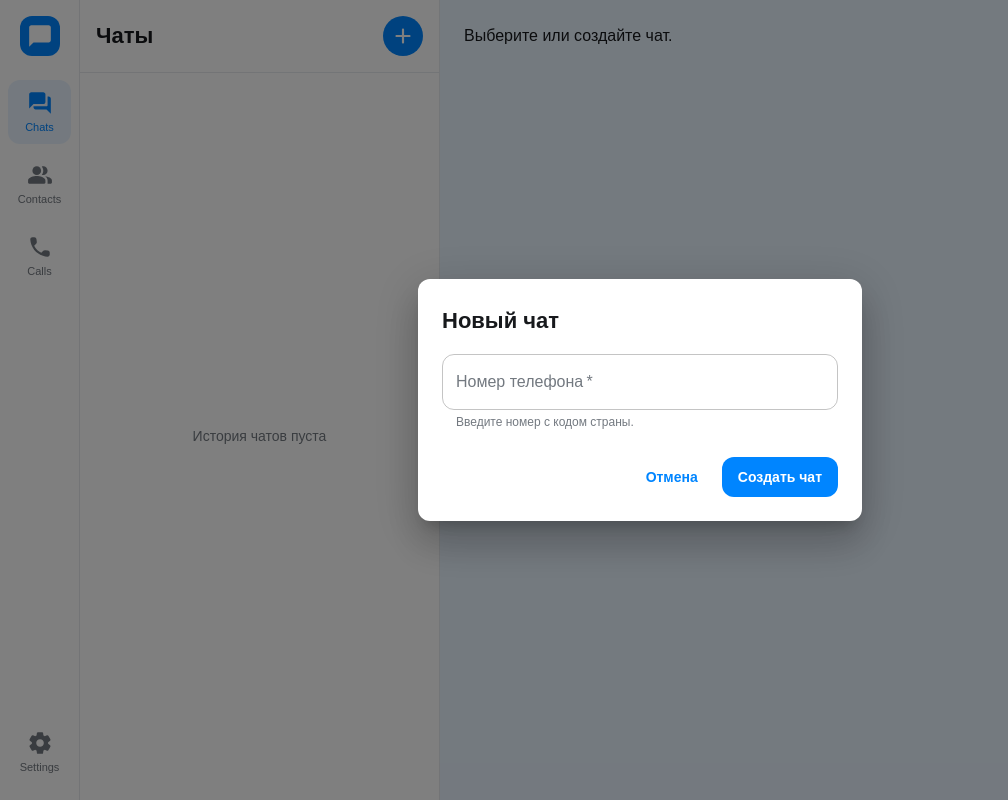
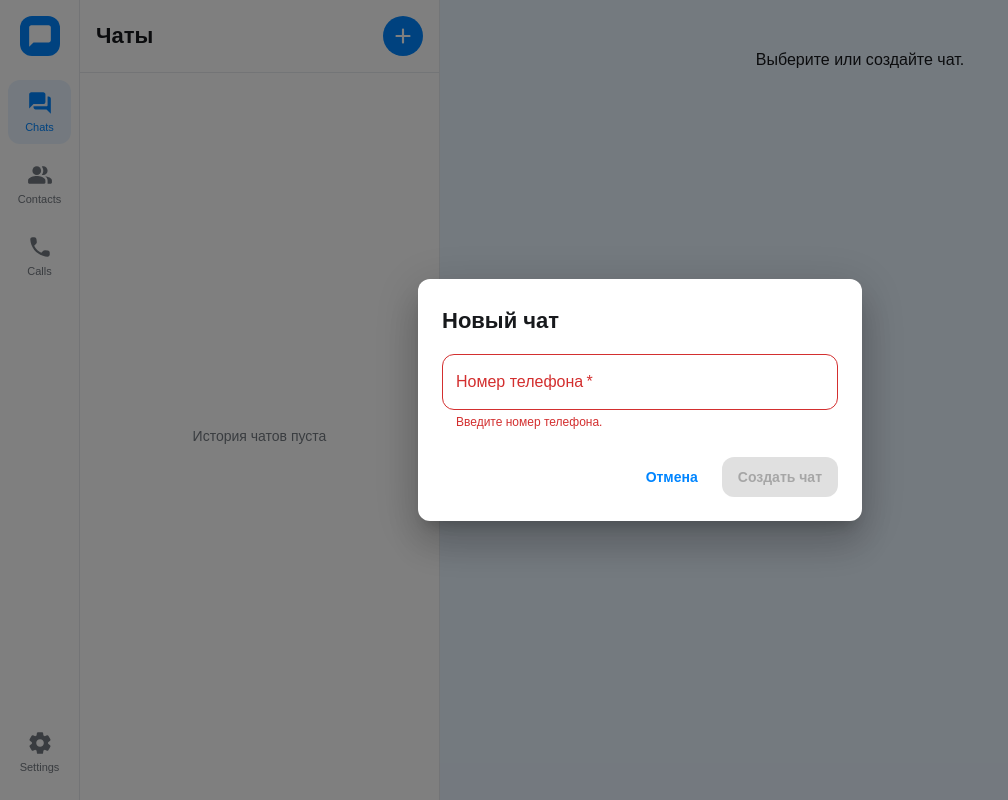
Before and after one commit to Makflay/green-api-chat, a React (Vite) app in the folder client/: page / in a window 1280 px wide. Both pictures are taken after a click on the button "Создать новый чат". Shown: the whole page, without its empty margins (0-1008 px from the left). Built offline with nearby package versions, Linux system fonts and the light colour scheme.

Commit message:
feat: add UI states for empty loading and errors

```diff
--- a/client/src/components/ChatPanel/ChatPanel.styles.ts
+++ b/client/src/components/ChatPanel/ChatPanel.styles.ts
@@ -17,3 +17,15 @@ export const PanelContent = styled(Box)(({ theme }) => ({
   overflowY: "auto",
   padding: theme.spacing(3),
 }));
+
+export const NoChatState = styled(Box)(({ theme }) => ({
+  display: "flex",
+  alignItems: "center",
+  justifyContent: "center",
+  flex: 1,
+  minWidth: 0,
+  minHeight: 0,
+  overflowY: "auto",
+  padding: theme.spacing(3),
+  textAlign: "center",
+}));
--- a/client/src/components/ChatPanel/ChatPanel.tsx
+++ b/client/src/components/ChatPanel/ChatPanel.tsx
@@ -1,6 +1,6 @@
 import { useState } from "react";
 import Typography from "@mui/material/Typography";
-import { PanelRoot, PanelContent } from "./ChatPanel.styles";
+import { PanelRoot, PanelContent, NoChatState } from "./ChatPanel.styles";
 import type { Chat } from "../../types/chat";
 
 import { ChatHeader } from "../ChatHeader/ChatHeader";
@@ -41,9 +41,11 @@ export function ChatPanel({ chat, onSendMessage }: ChatPanelProps) {
           </>
         ) : (
           <PanelContent>
-            <Typography variant="body1" color="text.secondary">
-              Выберите или создайте чат.
-            </Typography>
+            <NoChatState>
+              <Typography variant="body1" color="text.secondary">
+                Выберите или создайте чат.
+              </Typography>
+            </NoChatState>
           </PanelContent>
         )}
       </>
--- a/client/src/components/CredentialsForm/CredentialsForm.tsx
+++ b/client/src/components/CredentialsForm/CredentialsForm.tsx
@@ -9,34 +9,52 @@ import {
   Form,
   Header,
   Screen,
+  ConnectLabel,
+  ConnectProgress,
 } from "./CredentialsForm.styles";
 
 type CredentialsFormProps = {
   onConnect: (credentials: Credentials) => void;
+  loading?: boolean;
 };
 
-export function CredentialsForm({ onConnect }: CredentialsFormProps) {
+export function CredentialsForm({
+  onConnect,
+  loading = false,
+}: CredentialsFormProps) {
   const [idInstance, setIdInstance] = useState("");
   const [apiTokenInstance, setApiTokenInstance] = useState("");
-  const [submitted, setSubmitted] = useState(false);
+  const [touched, setTouched] = useState({
+    idInstance: false,
+    apiTokenInstance: false,
+  });
 
-  const idInstanceError = submitted && !idInstance.trim();
-  const apiTokenInstanceError = submitted && !apiTokenInstance.trim();
+  const idInstanceError = touched.idInstance && !idInstance.trim();
+  const apiTokenInstanceError =
+    touched.apiTokenInstance && !apiTokenInstance.trim();
+  const canConnect =
+    Boolean(idInstance.trim()) && Boolean(apiTokenInstance.trim());
 
   function handleSubmit(event: FormEvent<HTMLFormElement>) {
     event.preventDefault();
-    setSubmitted(true);
 
-    const credentials: Credentials = {
-      idInstance: idInstance.trim(),
-      apiTokenInstance: apiTokenInstance.trim(),
-    };
-
-    if (!credentials.idInstance || !credentials.apiTokenInstance) {
+    if (loading) {
       return;
     }
 
-    onConnect(credentials);
+    setTouched({
+      idInstance: true,
+      apiTokenInstance: true,
+    });
+
+    if (!canConnect) {
+      return;
+    }
+
+    onConnect({
+      idInstance: idInstance.trim(),
+      apiTokenInstance: apiTokenInstance.trim(),
+    });
   }
 
   return (
@@ -63,8 +81,12 @@ export function CredentialsForm({ onConnect }: CredentialsFormProps) {
             label="idInstance"
             value={idInstance}
             onChange={(event) => setIdInstance(event.target.value)}
+            disabled={loading}
+            onBlur={() =>
+              setTouched((current) => ({ ...current, idInstance: true }))
+            }
             error={idInstanceError}
-            helperText={idInstanceError ? "Введите idInstance." : undefined}
+            helperText={idInstanceError ? "Введите idInstance." : ""}
             required
             variant="outlined"
             fullWidth
@@ -84,9 +106,13 @@ export function CredentialsForm({ onConnect }: CredentialsFormProps) {
             type="password"
             value={apiTokenInstance}
             onChange={(event) => setApiTokenInstance(event.target.value)}
+            disabled={loading}
+            onBlur={() =>
+              setTouched((current) => ({ ...current, apiTokenInstance: true }))
+            }
             error={apiTokenInstanceError}
             helperText={
-              apiTokenInstanceError ? "Введите apiTokenInstance." : undefined
+              apiTokenInstanceError ? "Введите apiTokenInstance." : ""
             }
             required
             variant="outlined"
@@ -105,8 +131,17 @@ export function CredentialsForm({ onConnect }: CredentialsFormProps) {
             variant="contained"
             fullWidth
             disableElevation
+            disabled={!canConnect || loading}
           >
-            Connect
+            <ConnectLabel $loading={loading}>Connect</ConnectLabel>
+
+            {loading && (
+              <ConnectProgress
+                size={18}
+                color="inherit"
+                aria-label="Подключение"
+              />
+            )}
           </ConnectButton>
         </Form>
       </Card>
--- a/client/src/components/MessageInput/MessageInput.styles.ts
+++ b/client/src/components/MessageInput/MessageInput.styles.ts
@@ -1,6 +1,7 @@
 import Box from "@mui/material/Box";
 import InputBase from "@mui/material/InputBase";
 import IconButton from "@mui/material/IconButton";
+import CircularProgress from "@mui/material/CircularProgress";
 import { styled } from "@mui/material/styles";
 
 export const InputPanel = styled(Box)(({ theme }) => ({
@@ -67,3 +68,7 @@ export const SendButton = styled(IconButton)(({ theme }) => ({
     fontSize: 22,
   },
 }));
+
+export const SendProgress = styled(CircularProgress)({
+  flexShrink: 0,
+});
--- a/client/src/components/MessageInput/MessageInput.tsx
+++ b/client/src/components/MessageInput/MessageInput.tsx
@@ -5,6 +5,7 @@ import {
   InputPanel,
   SendButton,
   TextInput,
+  SendProgress,
 } from "./MessageInput.styles";
 
 type MessageInputProps = {
@@ -12,6 +13,7 @@ type MessageInputProps = {
   onChange: (value: string) => void;
   onSubmit: () => void;
   disabled?: boolean;
+  loading?: boolean;
 };
 
 export function MessageInput({
@@ -19,8 +21,16 @@ export function MessageInput({
   onChange,
   onSubmit,
   disabled = false,
+  loading = false,
 }: MessageInputProps) {
-  const canSubmit = !disabled && value.trim().length > 0;
+  const isInputDisabled = disabled || loading;
+  const canSubmit = !isInputDisabled && value.trim().length > 0;
+
+  function handleSubmit() {
+    if (canSubmit) {
+      onSubmit();
+    }
+  }
 
   function handleKeyDown(event: KeyboardEvent<HTMLTextAreaElement>) {
     if (
@@ -33,14 +43,14 @@ export function MessageInput({
 
     event.preventDefault();
 
-    if (canSubmit && !event.repeat) {
-      onSubmit();
+    if (!event.repeat) {
+      handleSubmit();
     }
   }
 
   return (
     <InputPanel>
-      <Composer>
+      <Composer aria-busy={loading}>
         <TextInput
           value={value}
           onChange={(event) => onChange(event.target.value)}
@@ -48,7 +58,7 @@ export function MessageInput({
           multiline
           minRows={1}
           maxRows={5}
-          disabled={disabled}
+          disabled={isInputDisabled}
           inputProps={{
             "aria-label": "Текст сообщения",
             onKeyDown: handleKeyDown,
@@ -57,12 +67,20 @@ export function MessageInput({
 
         <SendButton
           type="button"
-          aria-label="Отправить сообщение"
-          onClick={onSubmit}
-          disabled={disabled}
+          aria-label={loading ? "Отправка сообщения" : "Отправить сообщение"}
+          onClick={handleSubmit}
+          disabled={!canSubmit}
           disableRipple
         >
-          <SendRoundedIcon />
+          {loading ? (
+            <SendProgress
+              size={20}
+              color="inherit"
+              aria-label="Отправка сообщения"
+            />
+          ) : (
+            <SendRoundedIcon />
+          )}
         </SendButton>
       </Composer>
     </InputPanel>
--- a/client/src/components/MessageList/MessageList.styles.ts
+++ b/client/src/components/MessageList/MessageList.styles.ts
@@ -9,6 +9,7 @@ export const ListViewport = styled(Box)(({ theme }) => ({
   minWidth: 0,
   minHeight: 0,
   overflowY: "auto",
+  scrollbarGutter: "stable",
   padding: theme.spacing(3),
 }));
 
--- a/client/src/components/NewChatForm/NewChatForm.styles.ts
+++ b/client/src/components/NewChatForm/NewChatForm.styles.ts
@@ -3,6 +3,7 @@ import DialogActions from "@mui/material/DialogActions";
 import DialogContent from "@mui/material/DialogContent";
 import DialogTitle from "@mui/material/DialogTitle";
 import Button from "@mui/material/Button";
+import CircularProgress from "@mui/material/CircularProgress";
 import { styled } from "@mui/material/styles";
 
 export const FormDialog = styled(Dialog)(({ theme }) => ({
@@ -35,4 +36,15 @@ export const FormActions = styled(DialogActions)(({ theme }) => ({
 
 export const CreateButton = styled(Button)({
   minHeight: 40,
+  position: "relative",
 });
+
+export const CreateLabel = styled("span", {
+  shouldForwardProp: (prop) => prop !== "$loading",
+})<{ $loading: boolean }>(({ $loading }) => ({
+  visibility: $loading ? "hidden" : "visible",
+}));
+
+export const CreateProgress = styled(CircularProgress)({
+  position: "absolute",
+});
--- a/client/src/components/NewChatForm/NewChatForm.tsx
+++ b/client/src/components/NewChatForm/NewChatForm.tsx
@@ -9,46 +9,68 @@ import {
   FormDialog,
   FormRoot,
   FormTitle,
+  CreateLabel,
+  CreateProgress,
 } from "./NewChatForm.styles";
 import type { Chat } from "../../types/chat";
 
 type NewChatFormProps = {
   onCreate: (chat: Chat) => void;
   onClose: () => void;
+  loading?: boolean;
 };
 
 function normalizePhoneNumber(value: string) {
   return value.replace(/[^\d+]/g, "");
 }
 
-export function NewChatForm({ onCreate, onClose }: NewChatFormProps) {
+function getPhoneError(value: string): string {
+  if (!value.trim()) {
+    return "Введите номер телефона.";
+  }
+
+  if (/\p{L}/u.test(value)) {
+    return "Номер телефона не должен содержать буквы.";
+  }
+
+  const normalized = normalizePhoneNumber(value);
+
+  if (!/\d/.test(normalized)) {
+    return "Номер телефона должен содержать цифры.";
+  }
+
+  if (!/^\+?\d+$/.test(normalized)) {
+    return "Знак + допустим только один раз в начале номера.";
+  }
+
+  return "";
+}
+
+export function NewChatForm({
+  onCreate,
+  onClose,
+  loading = false,
+}: NewChatFormProps) {
   const [phoneNumber, setPhoneNumber] = useState("");
-  const [error, setError] = useState("");
+  const [touched, setTouched] = useState(false);
+
+  const validationError = getPhoneError(phoneNumber);
+  const visibleError = touched ? validationError : "";
 
   function handleSubmit(event: FormEvent<HTMLFormElement>) {
     event.preventDefault();
 
-    if (!phoneNumber.trim()) {
-      setError("Введите номер телефона.");
+    if (loading) {
       return;
     }
 
-    if (/\p{L}/u.test(phoneNumber)) {
-      setError("Номер телефона не должен содержать буквы.");
+    setTouched(true);
+
+    if (validationError) {
       return;
     }
 
     const normalized = normalizePhoneNumber(phoneNumber);
-
-    if (!/\d/.test(normalized)) {
-      setError("Номер телефона должен содержать цифры.");
-      return;
-    }
-
-    if (!/^\+?\d+$/.test(normalized)) {
-      setError("Знак + допустим только один раз в начале номера.");
-      return;
-    }
 
     onCreate({ id: normalized, phone: normalized, messages: [] });
   }
@@ -56,12 +78,12 @@ export function NewChatForm({ onCreate, onClose }: NewChatFormProps) {
   return (
     <FormDialog
       open
-      onClose={onClose}
+      onClose={loading ? undefined : onClose}
       fullWidth
       maxWidth="xs"
       aria-labelledby="new-chat-title"
     >
-      <FormRoot onSubmit={handleSubmit} noValidate>
+      <FormRoot onSubmit={handleSubmit} noValidate aria-busy={loading}>
         <FormTitle id="new-chat-title">Новый чат</FormTitle>
 
         <FormContent>
@@ -78,20 +100,33 @@ export function NewChatForm({ onCreate, onClose }: NewChatFormProps) {
             value={phoneNumber}
             onChange={(event) => {
               setPhoneNumber(event.target.value);
-              setError("");
             }}
-            error={Boolean(error)}
-            helperText={error || "Введите номер с кодом страны."}
+            onBlur={() => setTouched(true)}
+            disabled={loading}
+            error={Boolean(visibleError)}
+            helperText={visibleError || "Введите номер с кодом страны."}
           />
         </FormContent>
 
         <FormActions>
-          <Button type="button" onClick={onClose}>
+          <Button type="button" onClick={onClose} disabled={loading}>
             Отмена
           </Button>
 
-          <CreateButton type="submit" variant="contained" disableElevation>
-            Создать чат
+          <CreateButton
+            type="submit"
+            variant="contained"
+            disableElevation
+            disabled={Boolean(validationError) || loading}
+          >
+            <CreateLabel $loading={loading}>Создать чат</CreateLabel>
+            {loading && (
+              <CreateProgress
+                size={18}
+                color="inherit"
+                aria-label="Создание чата"
+              />
+            )}
           </CreateButton>
         </FormActions>
       </FormRoot>
```
Also changed, not shown: client/src/components/CredentialsForm/CredentialsForm.styles.ts (+12 -0 lines).
